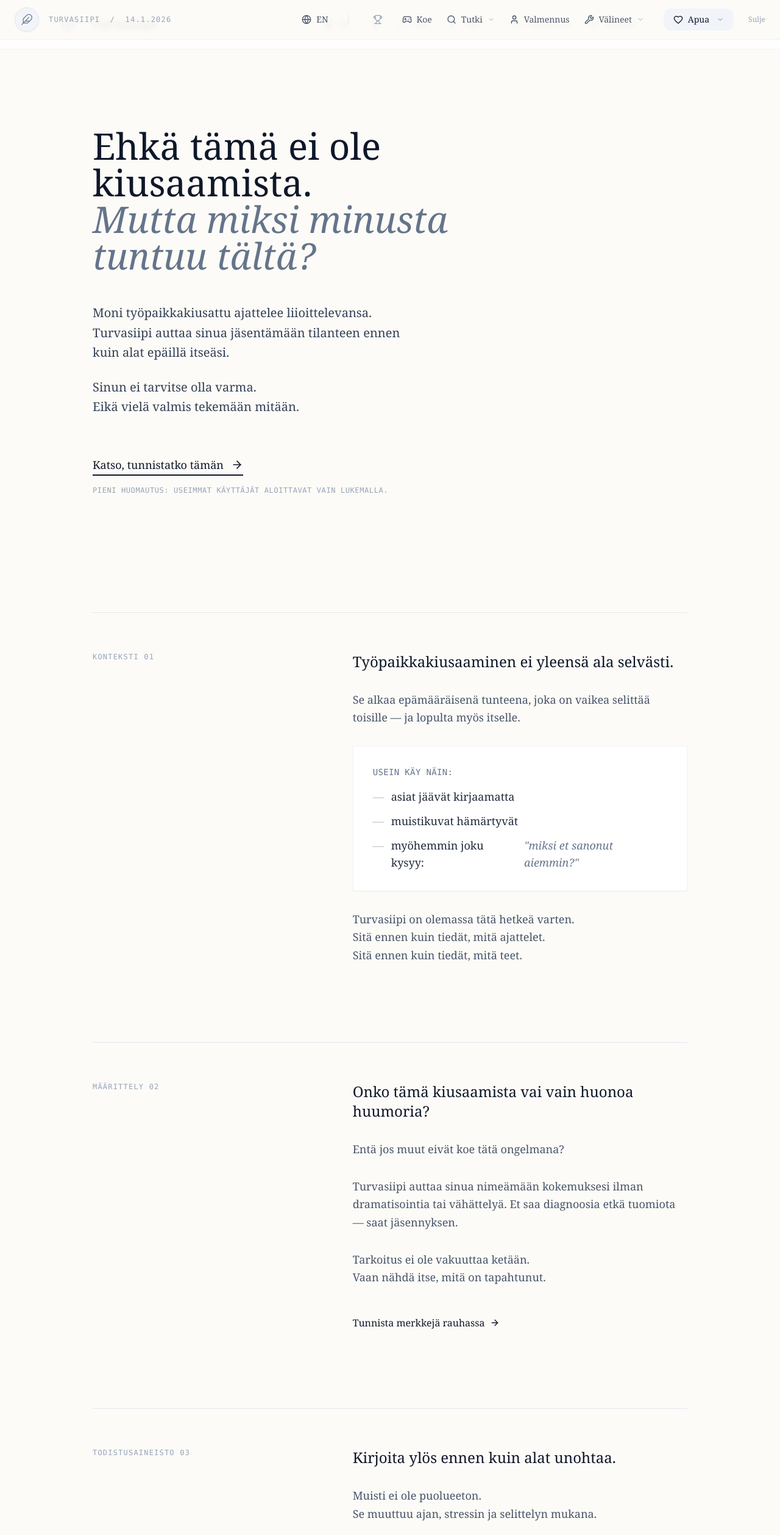
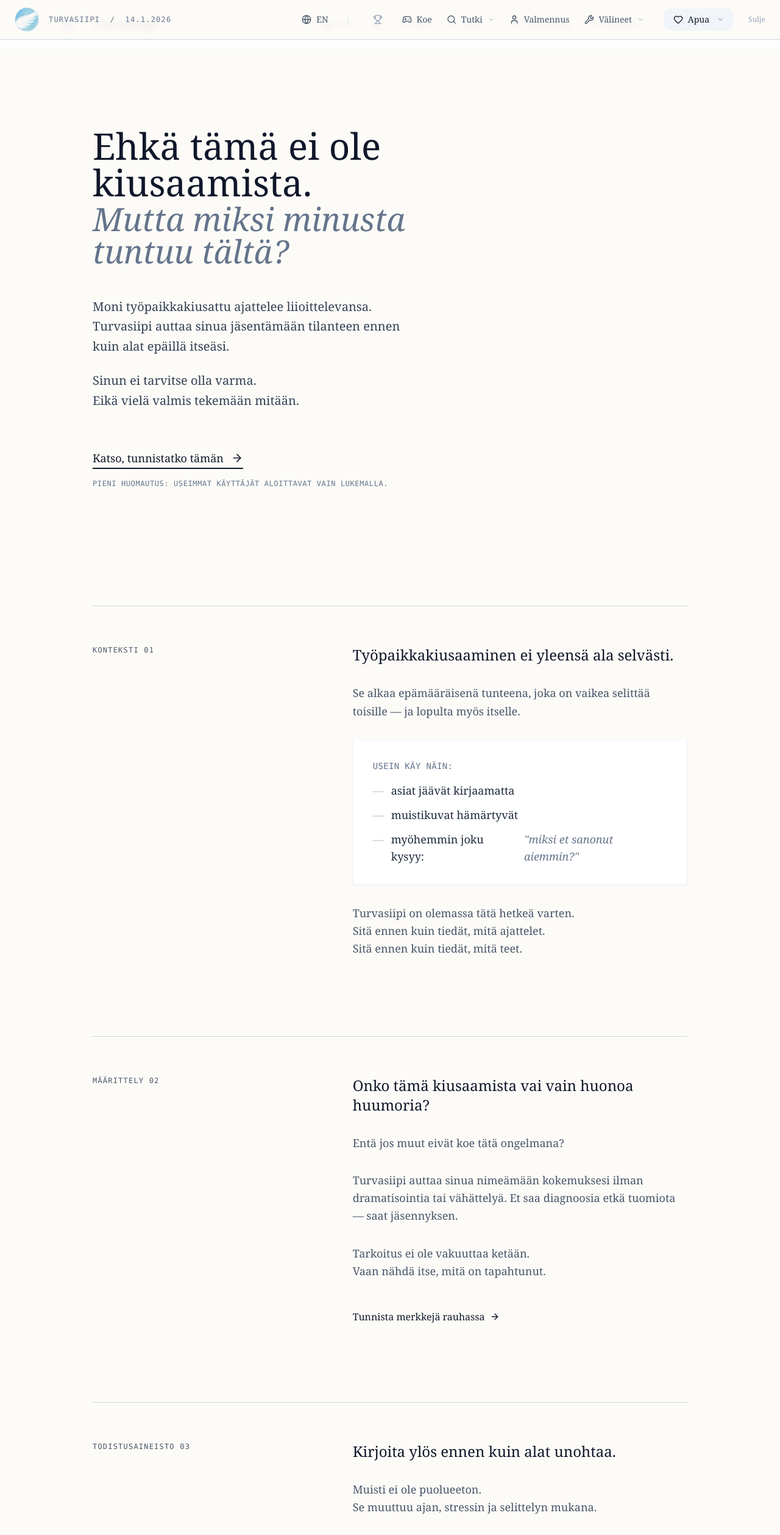
Before and after one commit to JoonasHuhta/Turvasiipi, a Next.js app: page /hiekkalaatikko2 in a window 1280 px wide. Shown: the top 2517 px of the page at 61% size. Built offline with nearby package versions, Linux system fonts and the light colour scheme.

Commit message:
style: refine hiekkalaatikko2 visuals (logo, font-size, legibility)

```diff
--- a/src/app/hiekkalaatikko2/page.tsx
+++ b/src/app/hiekkalaatikko2/page.tsx
@@ -10,15 +10,13 @@ export default function Hiekkalaatikko2Page() {
         <div className="min-h-screen bg-[#FDFBF7] text-slate-900 font-serif selection:bg-slate-200 antialiased">
 
             {/* Top Bar - With specific items from user image */}
-            <nav className="fixed top-0 w-full bg-[#FDFBF7]/95 backdrop-blur-sm z-50 border-b border-slate-200/50">
+            <nav className="fixed top-0 w-full bg-[#FDFBF7]/95 backdrop-blur-sm z-50 border-b border-slate-300">
                 <div className="max-w-screen-xl mx-auto px-6 h-16 flex items-center justify-between">
 
                     {/* Left side: Logo/Date */}
                     <div className="flex items-center gap-4 mr-8">
-                        <div className="w-10 h-10 bg-slate-100 rounded-full flex items-center justify-center text-slate-500 border border-slate-200 shadow-sm">
-                            <Feather className="w-5 h-5 stroke-[1.5]" />
-                        </div>
-                        <div className="text-xs font-mono text-slate-400 uppercase tracking-widest">
+                        <img src="/logo-wip-5.png" alt="Turvasiipi Logo" className="w-10 h-10 rounded-full border border-slate-200 object-cover" />
+                        <div className="text-xs font-mono text-slate-500 uppercase tracking-widest">
                             Turvasiipi <span className="mx-2">/</span> {currentDate}
                         </div>
                     </div>
@@ -80,7 +78,7 @@ export default function Hiekkalaatikko2Page() {
                     <div className="space-y-8">
                         <h1 className="text-4xl md:text-5xl lg:text-6xl font-normal leading-[1.15] text-slate-900">
                             Ehkä tämä ei ole kiusaamista.<br />
-                            <span className="text-slate-500 italic">Mutta miksi minusta tuntuu tältä?</span>
+                            <span className="text-slate-500 italic text-[0.88em] inline-block mt-1">Mutta miksi minusta tuntuu tältä?</span>
                         </h1>
 
                         <div className="space-y-6 pt-4 max-w-lg">
@@ -99,7 +97,7 @@ export default function Hiekkalaatikko2Page() {
                                 Katso, tunnistatko tämän
                                 <ArrowRight className="ml-3 w-5 h-5 group-hover:translate-x-1 transition-transform" />
                             </Link>
-                            <p className="mt-4 text-xs font-mono text-slate-400 uppercase tracking-wider">
+                            <p className="mt-4 text-xs font-mono text-slate-500 uppercase tracking-wider">
                                 Pieni huomautus: Useimmat käyttäjät aloittavat vain lukemalla.
                             </p>
                         </div>
@@ -107,9 +105,9 @@ export default function Hiekkalaatikko2Page() {
                 </section>
 
                 {/* SECTION 1: MIKSI TÄMÄ ON OLEMASSA */}
-                <section className="grid md:grid-cols-12 gap-12 mb-32 border-t border-slate-200 pt-16">
+                <section className="grid md:grid-cols-12 gap-12 mb-32 border-t border-slate-300 pt-16">
                     <div className="md:col-span-4">
-                        <h2 className="text-xs font-mono uppercase tracking-widest text-slate-400 sticky top-24">
+                        <h2 className="text-xs font-mono uppercase tracking-widest text-slate-600 sticky top-24">
                             Konteksti 01
                         </h2>
                     </div>
@@ -143,9 +141,9 @@ export default function Hiekkalaatikko2Page() {
                 </section>
 
                 {/* SECTION 2: ONKO TÄMÄ KIUSAAMISTA? */}
-                <section className="grid md:grid-cols-12 gap-12 mb-32 border-t border-slate-200 pt-16">
+                <section className="grid md:grid-cols-12 gap-12 mb-32 border-t border-slate-300 pt-16">
                     <div className="md:col-span-4">
-                        <h2 className="text-xs font-mono uppercase tracking-widest text-slate-400 sticky top-24">
+                        <h2 className="text-xs font-mono uppercase tracking-widest text-slate-600 sticky top-24">
                             Määrittely 02
                         </h2>
                     </div>
@@ -174,9 +172,9 @@ export default function Hiekkalaatikko2Page() {
                 </section>
 
                 {/* SECTION 3: YKSITYINEN LOKI */}
-                <section className="grid md:grid-cols-12 gap-12 mb-32 border-t border-slate-200 pt-16">
+                <section className="grid md:grid-cols-12 gap-12 mb-32 border-t border-slate-300 pt-16">
                     <div className="md:col-span-4">
-                        <h2 className="text-xs font-mono uppercase tracking-widest text-slate-400 sticky top-24">
+                        <h2 className="text-xs font-mono uppercase tracking-widest text-slate-600 sticky top-24">
                             Todistusaineisto 03
                         </h2>
                     </div>
@@ -212,9 +210,9 @@ export default function Hiekkalaatikko2Page() {
                 </section>
 
                 {/* SECTION 4: MIKSI MERKITSEE / TÄMÄ EI TEE PÄÄTÖKSIÄ */}
-                <section className="grid md:grid-cols-12 gap-12 mb-24 border-t border-slate-200 pt-16">
+                <section className="grid md:grid-cols-12 gap-12 mb-24 border-t border-slate-300 pt-16">
                     <div className="md:col-span-4">
-                        <h2 className="text-xs font-mono uppercase tracking-widest text-slate-400 sticky top-24">
+                        <h2 className="text-xs font-mono uppercase tracking-widest text-slate-600 sticky top-24">
                             Reunaehdot 04
                         </h2>
                     </div>
@@ -240,7 +238,7 @@ export default function Hiekkalaatikko2Page() {
                         </div>
 
                         {/* Ei tee päätöksiä */}
-                        <div className="space-y-6 pt-8 border-t border-slate-100">
+                        <div className="space-y-6 pt-8 border-t border-slate-200">
                             <h3 className="text-xl font-medium text-slate-900">
                                 Tämä ei tee päätöksiä puolestasi
                             </h3>
@@ -270,7 +268,7 @@ export default function Hiekkalaatikko2Page() {
                             Tee rauhallinen tilannekartoitus
                             <ArrowRight className="ml-3 w-5 h-5 group-hover:translate-x-1 transition-transform" />
                         </Link>
-                        <p className="mt-6 text-xs font-mono text-slate-400 uppercase tracking-wider">
+                        <p className="mt-6 text-xs font-mono text-slate-500 uppercase tracking-wider">
                             Pieni huomautus: Voit lopettaa milloin tahansa.<br />
                             Mitään ei tallennu ilman lupaasi.
                         </p>
@@ -278,8 +276,8 @@ export default function Hiekkalaatikko2Page() {
                 </section>
 
                 {/* FOOTER */}
-                <footer className="pt-12 border-t border-slate-200 text-center">
-                    <div className="inline-flex flex-col gap-2 text-xs font-mono text-slate-400 max-w-sm mx-auto">
+                <footer className="pt-12 border-t border-slate-300 text-center">
+                    <div className="inline-flex flex-col gap-2 text-xs font-mono text-slate-500 max-w-sm mx-auto">
                         <p>Tämä palvelu ei korvaa työterveyttä tai oikeudellista neuvontaa.</p>
                         <p>Tämä ei ole kriisipalvelu.</p>
                         <p className="text-slate-500 font-bold">Jos olet välittömässä vaarassa, hae apua heti.</p>
```
Also changed, not shown: public/logo-wip-5.png (added).
